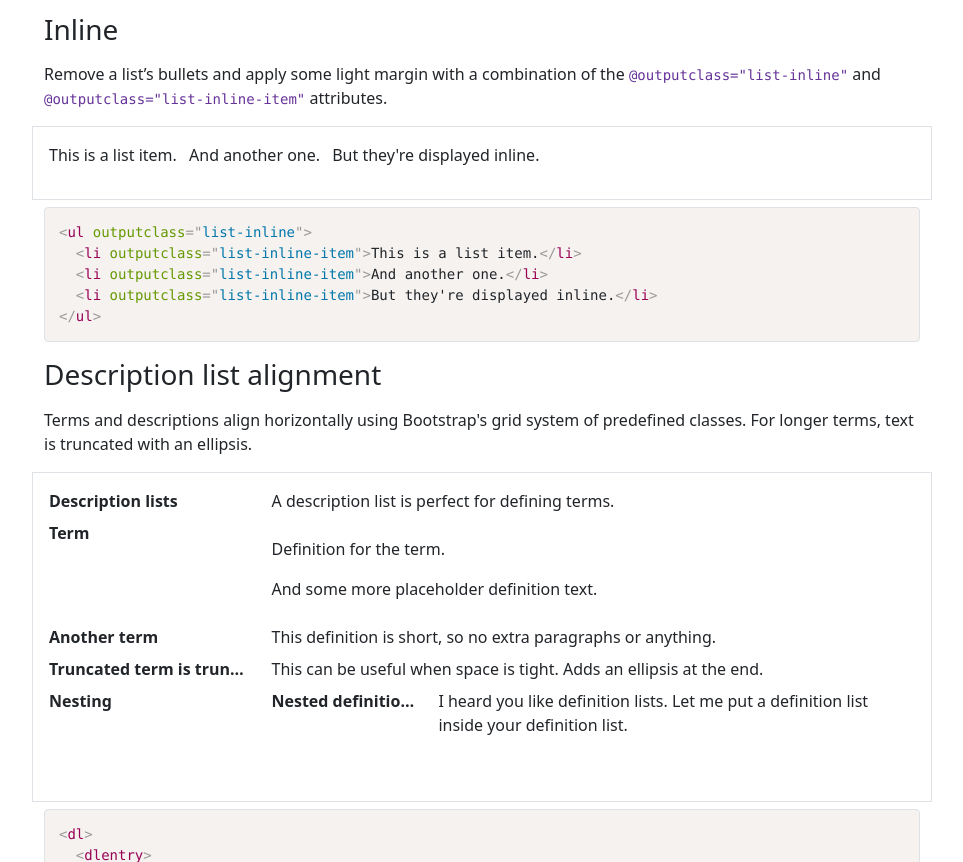
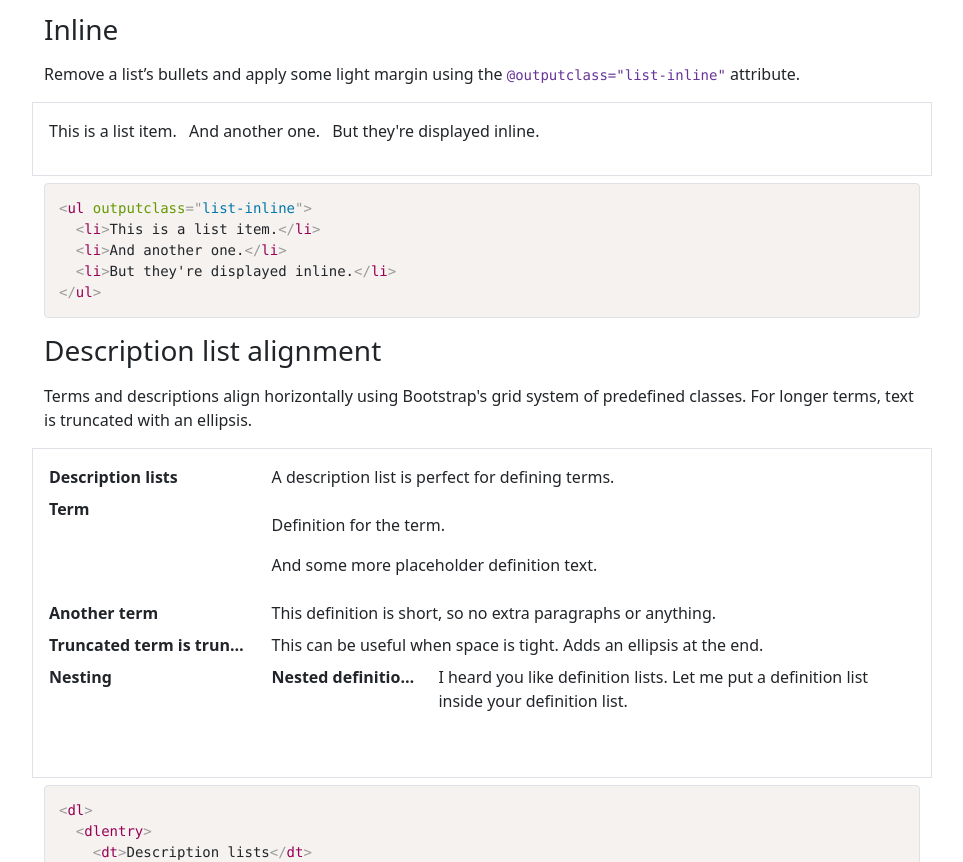
Before and after one commit to infotexture/dita-bootstrap, a plain HTML site: page typography.html in a window 1280 px wide. Shown: the part 6257-7119 px from the top of the page, without its empty margins (308-1271 px from the left). Drawn offline with nearby package versions, Linux system fonts and the light colour scheme.

Commit message:
Deploying to gh-pages from  @ 9fd6edefc0c0ccf084028a729b6952d9a7f0ad1c 🚀

```diff
--- a/typography.html
+++ b/typography.html
@@ -260,8 +260,8 @@
 <span class="ph token tag"><span class="ph token tag"><span class="ph token punctuation">&lt;/</span>ul</span><span class="ph token punctuation">&gt;</span></span></code></pre>
     <section class="section"><h2 class="title text-dark h3">Inline</h2>
 
-      <p class="p">Remove a list’s bullets and apply some light margin with a combination of the
-          <code class="keyword markupname xmlatt">@outputclass="list-inline"</code> and <code class="keyword markupname xmlatt">@outputclass="list-inline-item"</code> attributes.
+      <p class="p">Remove a list’s bullets and apply some light margin using the
+        <code class="keyword markupname xmlatt">@outputclass="list-inline"</code> attribute.
       </p>
     </section>
     <div class="bodydiv bd-example">
@@ -272,9 +272,9 @@
       </ul>
     </div>
     <pre class="pre codeblock border rounded language-markup"><code><span class="ph token tag"><span class="ph token tag"><span class="ph token punctuation">&lt;</span>ul</span> <span class="ph token attr-name">outputclass</span><span class="ph token attr-value"><span class="ph token punctuation">=</span><span class="ph token punctuation">"</span>list-inline<span class="ph token punctuation">"</span></span><span class="ph token punctuation">&gt;</span></span>
-  <span class="ph token tag"><span class="ph token tag"><span class="ph token punctuation">&lt;</span>li</span> <span class="ph token attr-name">outputclass</span><span class="ph token attr-value"><span class="ph token punctuation">=</span><span class="ph token punctuation">"</span>list-inline-item<span class="ph token punctuation">"</span></span><span class="ph token punctuation">&gt;</span></span>This is a list item.<span class="ph token tag"><span class="ph token tag"><span class="ph token punctuation">&lt;/</span>li</span><span class="ph token punctuation">&gt;</span></span>
-  <span class="ph token tag"><span class="ph token tag"><span class="ph token punctuation">&lt;</span>li</span> <span class="ph token attr-name">outputclass</span><span class="ph token attr-value"><span class="ph token punctuation">=</span><span class="ph token punctuation">"</span>list-inline-item<span class="ph token punctuation">"</span></span><span class="ph token punctuation">&gt;</span></span>And another one.<span class="ph token tag"><span class="ph token tag"><span class="ph token punctuation">&lt;/</span>li</span><span class="ph token punctuation">&gt;</span></span>
-  <span class="ph token tag"><span class="ph token tag"><span class="ph token punctuation">&lt;</span>li</span> <span class="ph token attr-name">outputclass</span><span class="ph token attr-value"><span class="ph token punctuation">=</span><span class="ph token punctuation">"</span>list-inline-item<span class="ph token punctuation">"</span></span><span class="ph token punctuation">&gt;</span></span>But they're displayed inline.<span class="ph token tag"><span class="ph token tag"><span class="ph token punctuation">&lt;/</span>li</span><span class="ph token punctuation">&gt;</span></span>
+  <span class="ph token tag"><span class="ph token tag"><span class="ph token punctuation">&lt;</span>li</span><span class="ph token punctuation">&gt;</span></span>This is a list item.<span class="ph token tag"><span class="ph token tag"><span class="ph token punctuation">&lt;/</span>li</span><span class="ph token punctuation">&gt;</span></span>
+  <span class="ph token tag"><span class="ph token tag"><span class="ph token punctuation">&lt;</span>li</span><span class="ph token punctuation">&gt;</span></span>And another one.<span class="ph token tag"><span class="ph token tag"><span class="ph token punctuation">&lt;/</span>li</span><span class="ph token punctuation">&gt;</span></span>
+  <span class="ph token tag"><span class="ph token tag"><span class="ph token punctuation">&lt;</span>li</span><span class="ph token punctuation">&gt;</span></span>But they're displayed inline.<span class="ph token tag"><span class="ph token tag"><span class="ph token punctuation">&lt;/</span>li</span><span class="ph token punctuation">&gt;</span></span>
 <span class="ph token tag"><span class="ph token tag"><span class="ph token punctuation">&lt;/</span>ul</span><span class="ph token punctuation">&gt;</span></span></code></pre>
     <section class="section"><h2 class="title text-dark h3">Description list alignment</h2>
 
```
